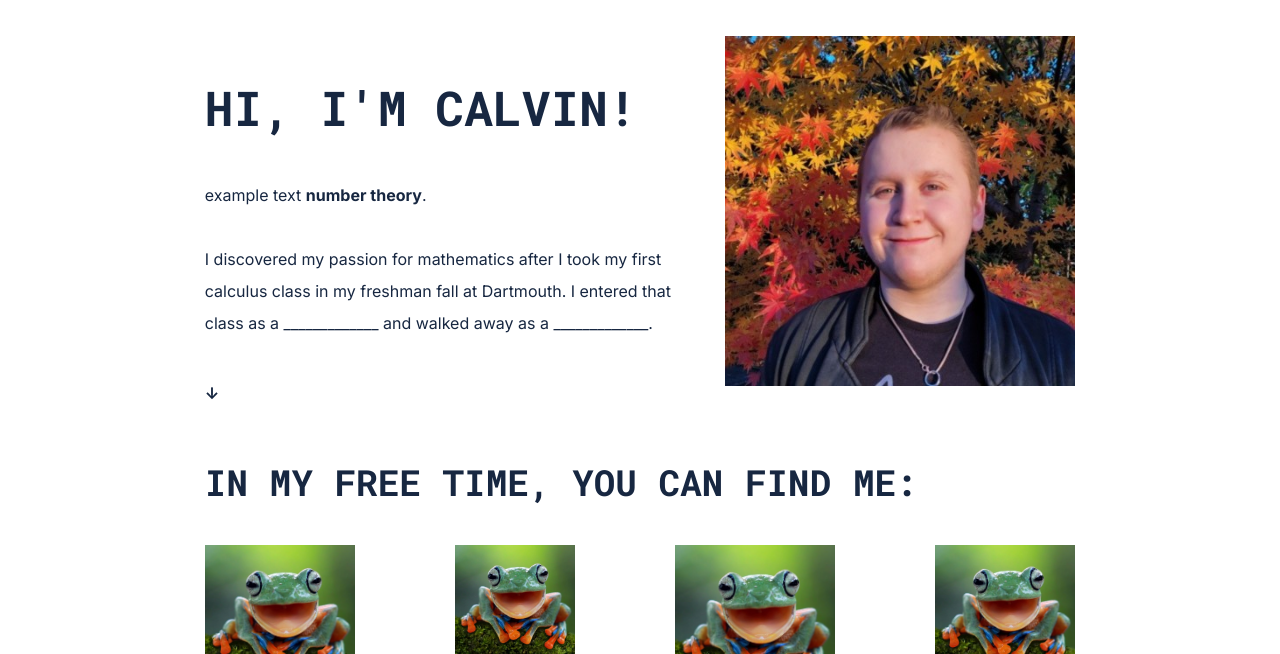
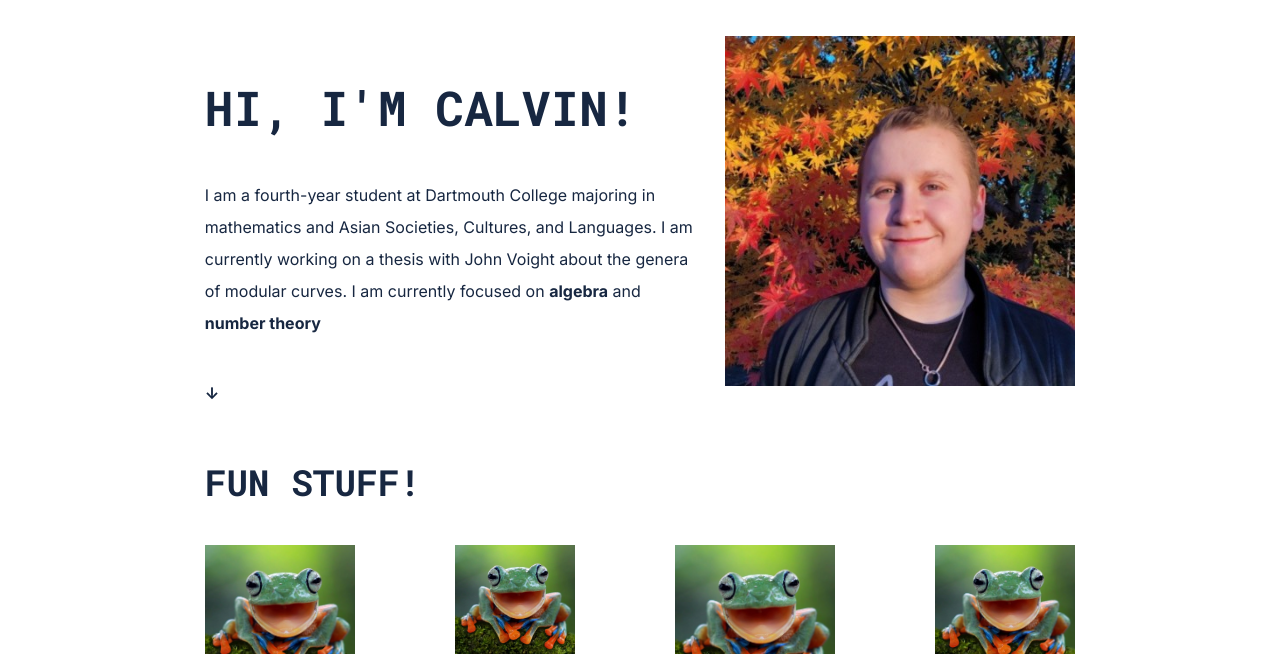
Before and after one commit to calvgeorge/calvinwebsite, a plain HTML site: page index.html in a window 1280 px wide. Shown: the part 128-782 px from the top of the page. Drawn offline with nearby package versions, Linux system fonts and the light colour scheme.

Commit message:
Updating bio

```diff
--- a/index.html
+++ b/index.html
@@ -23,11 +23,9 @@
     <section class="about-section">
       <div class="about-col1">
         <h1>Hi, I'm Calvin!</h1>
-        <p>example text <strong>number theory</strong>.
-          <br /><br />
-          I discovered my passion for mathematics after I took my first calculus class
-          in my freshman fall at Dartmouth. I entered that class as a _____________
-          and walked away as a _____________.
+        <p>I am a fourth-year student at Dartmouth College majoring in mathematics and Asian Societies, Cultures, and Languages.
+          I am currently working on a thesis with John Voight about the genera of modular curves.
+          I am currently focused on <strong>algebra</strong> and <strong>number theory</strong>
         </p>
         <h2 class="floating floating-text">&#8595;</h2>
       </div>
@@ -37,10 +35,10 @@
     </section>
 
     <section class="currently-container more-info-containers">
-      <h2>In my free time, you can find me:</h2>
+      <h2>Fun stuff!</h2>
       <div class="currently-imgs">
         <div class="currentlyimg-1">
-          <img src="images/frog.jpg" alt="Hobby 1">
+          <img src="images/frog.jpg" alt="Fengshui in Korea">
           <img class="currently-stickers" src="images/hobby-sticker-1.png" alt="Label for Hobby 1">
         </div>
         <div class="currentlyimg-2">
```
